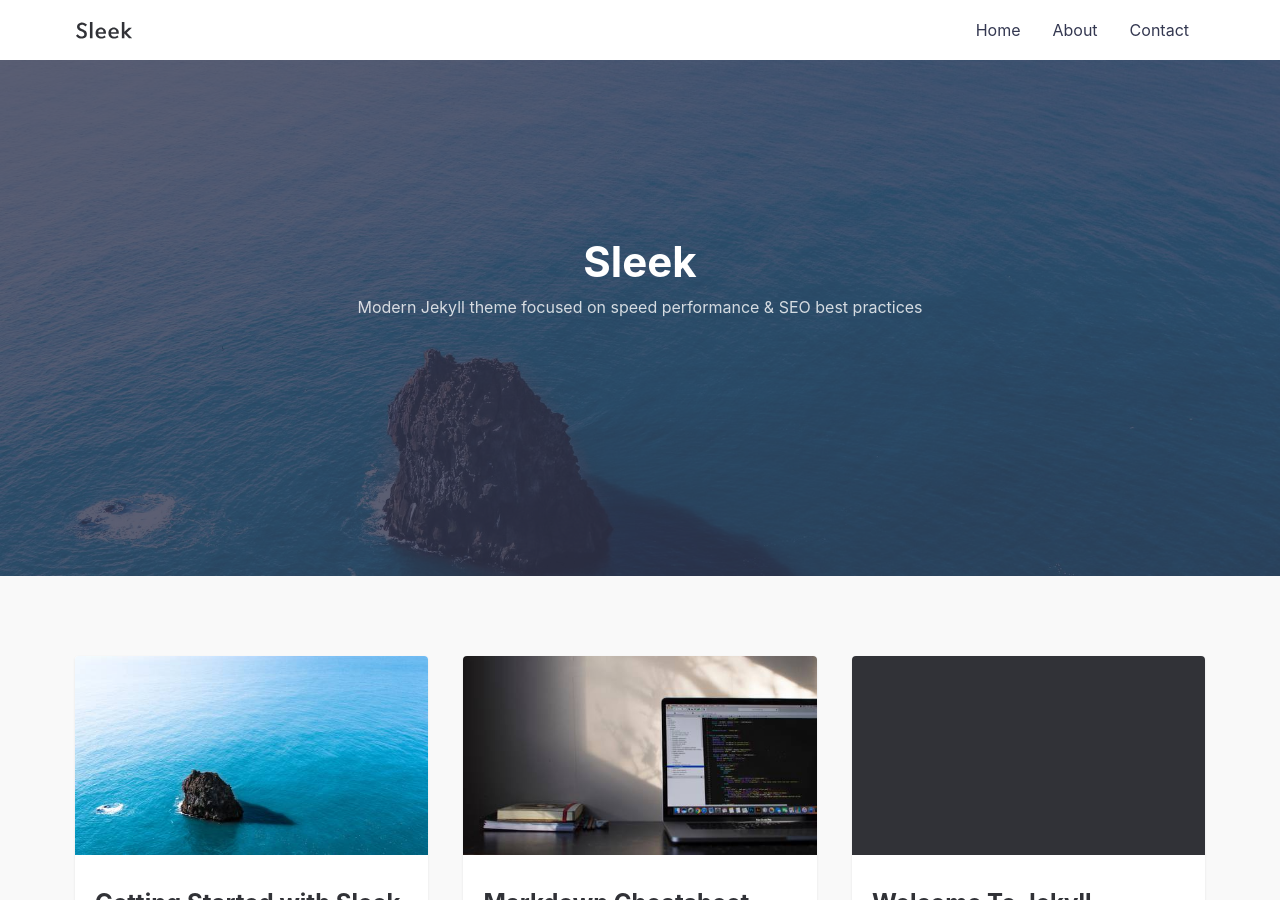
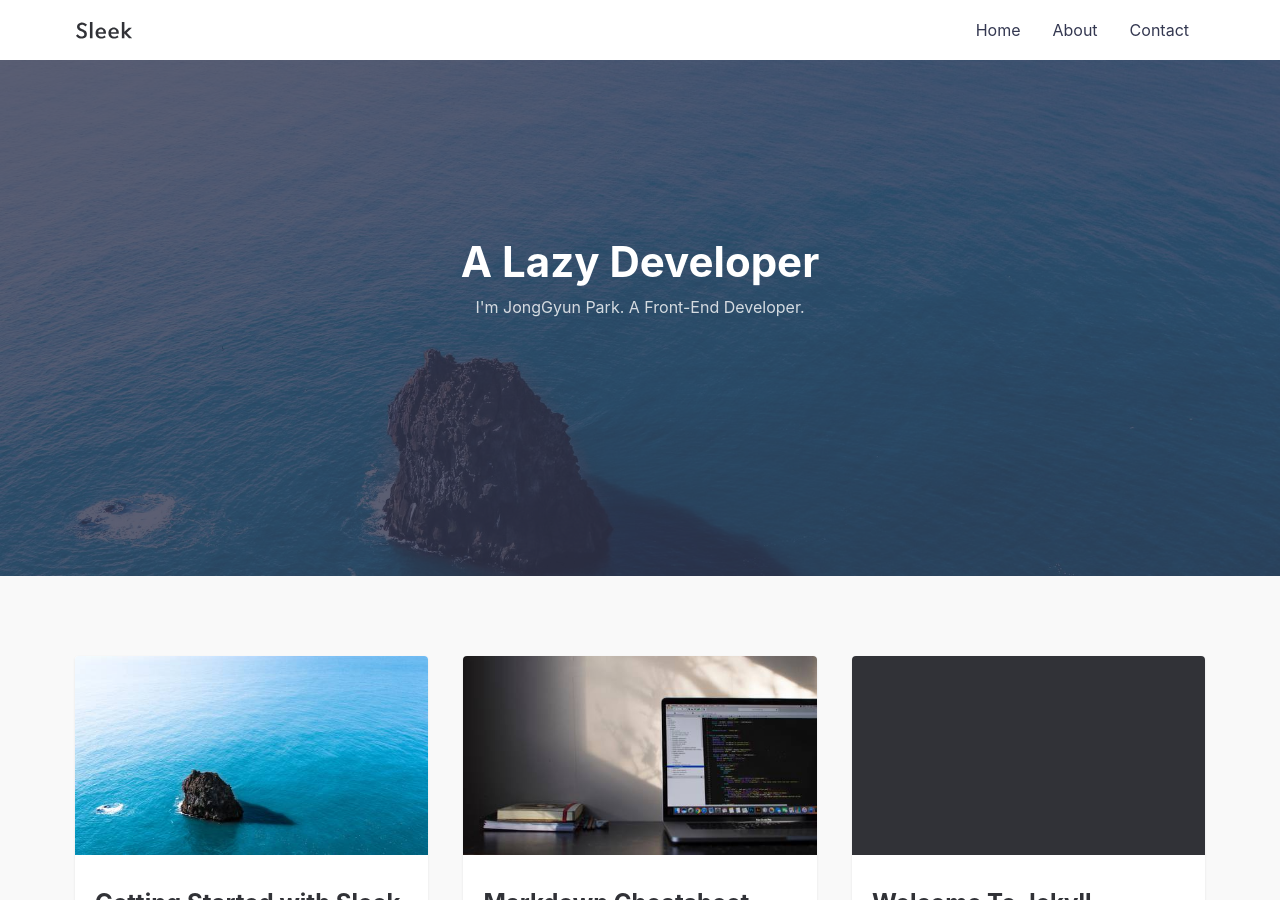
Before and after one commit to jonggyun/jonggyun.github.io, a Jekyll site: the page built from index.md, in a window 1280 px wide and 900 px high. Built offline with Jekyll 4.4.1, drawn with Linux system fonts in a browser that asks for light colours; some of the changed text lies outside the part shown.

Commit message:
modify theme

```diff
--- a/_config.yml
+++ b/_config.yml
@@ -1,17 +1,17 @@
-title: Sleek # your site title
-author: GitHub User
-email: your-email@domain.com # email for form submission, you also have to change it in _js/scripts.js
+title: A Lazy Developer # your site title
+author: JongGyun Park
+email: jonggyuni@gmail.com # email for form submission, you also have to change it in _js/scripts.js
 description: > # this means to ignore newlines until "baseurl:"
   Write an awesome description for your new site here. You can edit this
   line in _config.yml. It will appear in your document head meta (for
   Google search results) and in your feed.xml site description.
 baseurl: "/" # the subpath of your site, e.g. /blog
 url: "https://janczizikow.github.io/sleek" # the base hostname & protocol for your site, e.g. http://example.com
-twitter_username: jan_czizikow # replace with your_twitter_username or comment to remove link from footer
-github_username:  janczizikow # replace with your_github_username or comment to remove link from footer
-instagram_username: shanlongjj # replace with your_instagram_username or comment to remove link from footer
+twitter_username:  # replace with your_twitter_username or comment to remove link from footer
+github_username:  jonggyun # replace with your_github_username or comment to remove link from footer
+instagram_username:  # replace with your_instagram_username or comment to remove link from footer
 social:
-  name: Your Name
+  name: JongGyun Park
   links:
     - https://twitter.com/BenBalter
     - https://www.facebook.com/ben.balter
--- a/_layouts/default.html
+++ b/_layouts/default.html
@@ -20,8 +20,8 @@ layout: compress
 
     <div class="hero lazyload" data-bg="{{site.url}}/assets/img/posts/sleek_lg.jpg">
       <div class="hero__wrap">
-        <h1 class="hero__title">Sleek</h1>
-        <p class="hero__meta">Modern Jekyll theme focused on speed performance & SEO best practices</p>
+        <h1 class="hero__title">A Lazy Developer</h1>
+        <p class="hero__meta">I'm JongGyun Park. A Front-End Developer. </p>
       </div>
     </div>
 
--- a/index.md
+++ b/index.md
@@ -5,5 +5,5 @@
 # See: https://jekyllrb.com/docs/themes/#overriding-theme-defaults
 #
 layout: default
-title: Sleek Jekyll Theme
+title: A Lazy Developer
 ---
```
